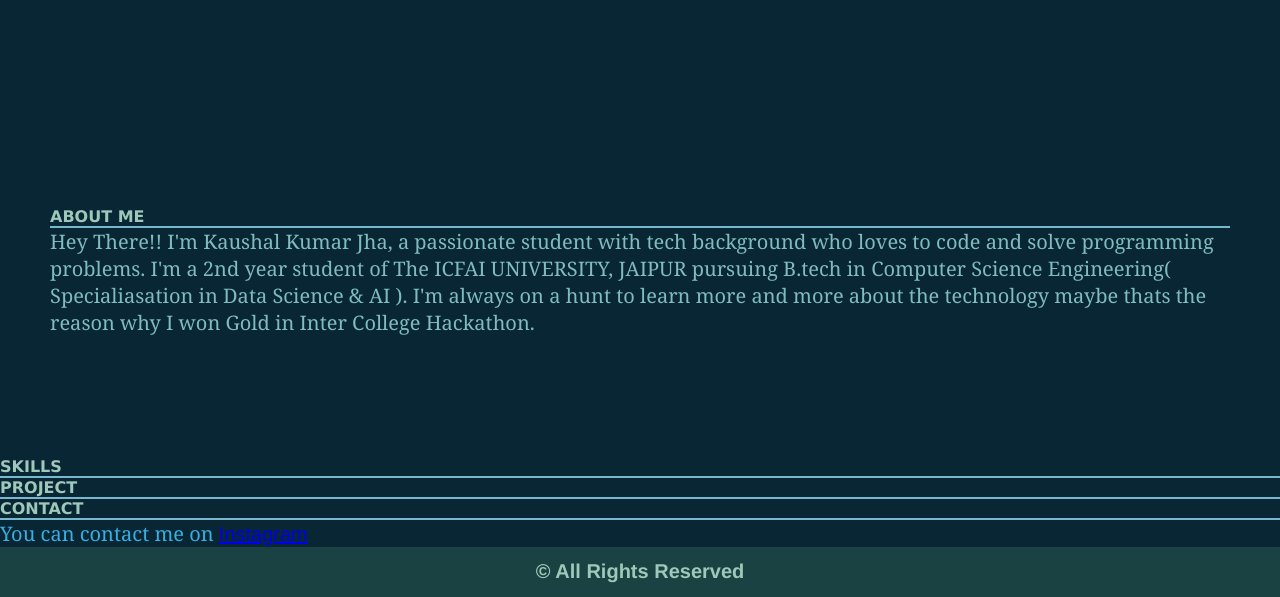
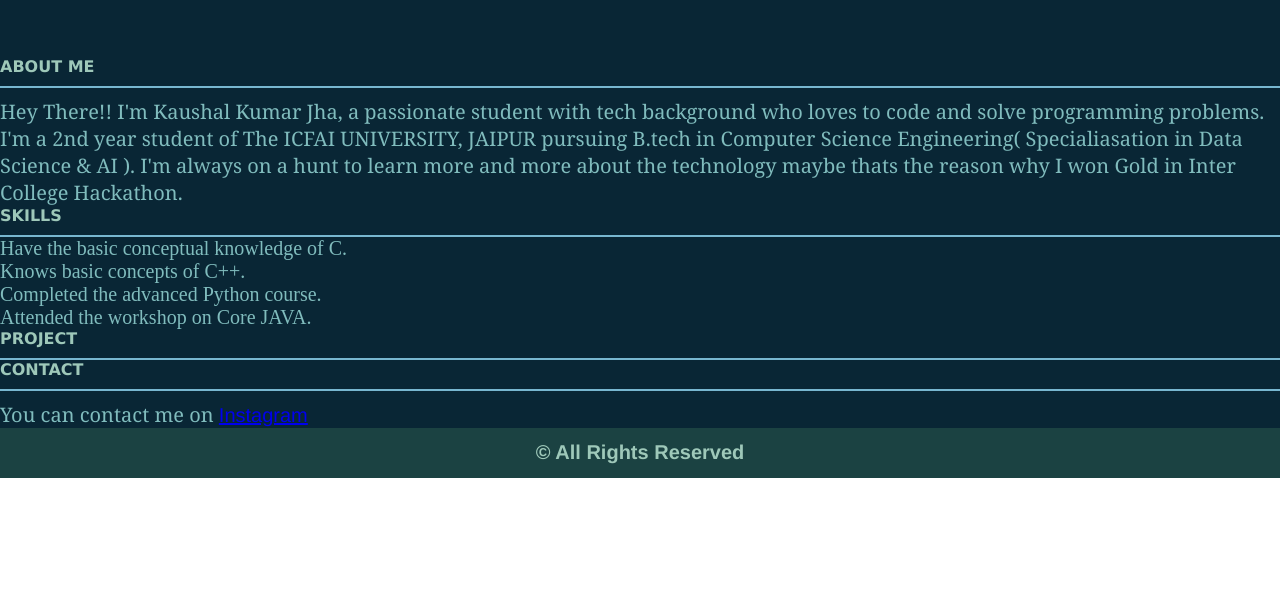
Before and after one commit to Nikk-hub-code/refactored-robot, a plain HTML site: page index.html in a window 1280 px wide. Shown: the part 643-1240 px from the top of the page. After the commit the page ends 1121 px from the top, so only its background shows below. Drawn offline with Linux system fonts and the light colour scheme.

Commit message:
Update index.html

```diff
--- a/index.html
+++ b/index.html
@@ -27,23 +27,41 @@
         </nav>
         <body id="content">
             <div id="name">
-                <h2 style="color: #9EC8B9;">Kaushal</h2>
+                <h2 style="color: #9EC8B9;">Kaushal</h1>
             </div>
             <section id="about">
-                <div id="about_sec">
-                    <h3 class="info" style="color: #9EC8B9;">ABOUT ME</h3>
-                    <p style="color: #80BCBD;">Hey There!! I'm Kaushal Kumar Jha, a passionate student with tech background who loves to code and solve programming problems. I'm a 2nd year student of The ICFAI UNIVERSITY, JAIPUR pursuing B.tech in Computer Science Engineering( Specialiasation in Data Science & AI ). I'm always on a hunt to learn more and more about the technology maybe thats the reason why I won Gold in Inter College Hackathon.</p>
+                <div class="about_sec">
+                    <h3 class="info" style="color: #9EC8B9;padding-bottom:10px;">ABOUT ME</h3>
+                    <p style="color: #80BCBD; padding-top:10px;">Hey There!! I'm Kaushal Kumar Jha, a passionate student with tech background who loves to code and solve programming problems. I'm a 2nd year student of The ICFAI UNIVERSITY, JAIPUR pursuing B.tech in Computer Science Engineering( Specialiasation in Data Science & AI ). I'm always on a hunt to learn more and more about the technology maybe thats the reason why I won Gold in Inter College Hackathon.</p>
                 </div>
             </section>
             <section id="skills">
-                <h3 class="info" style="color: #9EC8B9;">SKILLS</h3>
+                <div class="about_sec">
+                    <h3 class="info" style="color: #9EC8B9; padding-bottom:10px;">SKILLS</h3>
+                    <div class="skill">
+                        <p style="color: #80BCBD;">Have the basic conceptual knowledge of C.</p>
+                    </div>
+                    <div class="skill">
+                        <p style="color: #80BCBD;">Knows basic concepts of C++.</p>
+                    </div>
+                    <div class="skill">
+                        <p style="color: #80BCBD;">Completed the advanced Python course.</p>
+                    </div>
+                    <div class="skill">
+                        <p style="color: #80BCBD;">Attended the workshop on Core JAVA.</p>
+                    </div>
+                </div>
             </section>
             <section id="project">
-                <h3 class="info" style="color: #9EC8B9;">PROJECT</h3>
+                <div class="about_sec">
+                    <h3 class="info" style="color: #9EC8B9; padding-bottom:10px;">PROJECT</h3>
+                </div>
             </section>
             <section id="contact">
-                <h3 class="info" style="color: #9EC8B9;">CONTACT</h3>
-                <p style="color: #37AFE1;">You can contact me on <a href="https://www.instagram.com/_kaushaljha18?igsh=djA0dGJ6ZnJuZ3gw">Instagram</a> </p>
+                <div class="about_sec">
+                    <h3 class="info" style="color: #9EC8B9; padding-bottom:10px;">CONTACT</h3>
+                    <p style="color: #80BCBD;padding-top:10px;">You can contact me on <a href="https://www.instagram.com/_kaushaljha18?igsh=djA0dGJ6ZnJuZ3gw">Instagram</a> </p>
+                </div>
             </section>
         </body>
         <footer class="tail">
```
